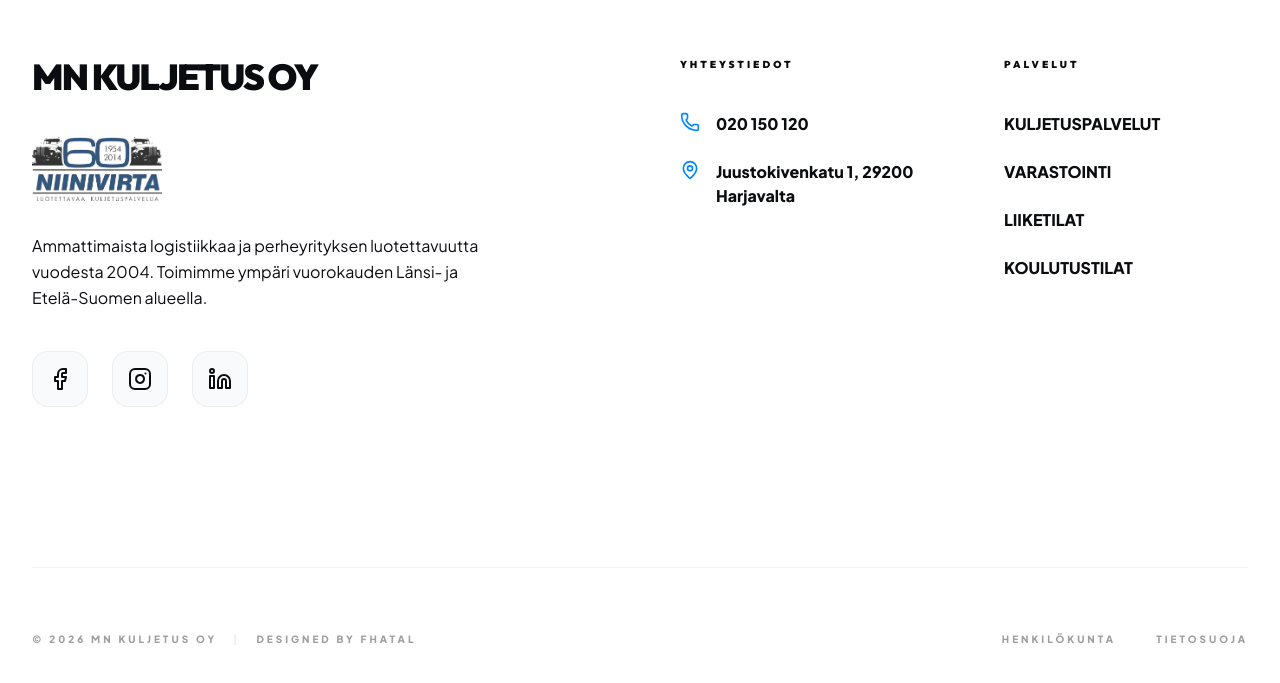
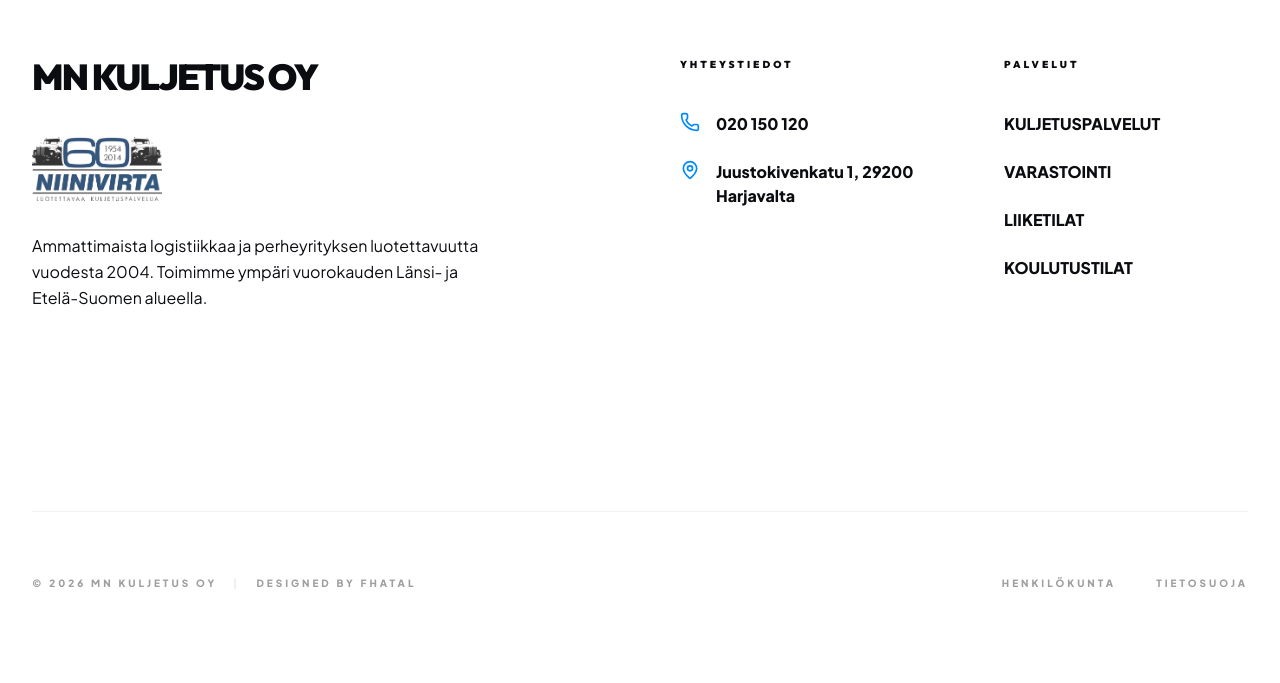
Before and after one commit to FHATAL/MN-Kuljetus, a React (Vite) app: page /historia in a window 1280 px wide. Shown: the part 4949-5632 px from the top of the page. Built offline with nearby package versions, Linux system fonts and the light colour scheme.

Commit message:
refactor: Adjust responsive text sizing and spacing across pages and components, and refine footer content and layout.

```diff
--- a/src/components/ContactForm.tsx
+++ b/src/components/ContactForm.tsx
@@ -12,7 +12,7 @@
 }
 
 const ContactForm = ({
-    formId = "FORM_ID_HERE",
+    formId,
     defaultSubject = "Tarjouspyyntö",
     showSubjectSelect = true,
     excludeSubjects = [],
@@ -62,7 +62,7 @@
                     </button>
                 </motion.div>
             ) : (
-                <form onSubmit={handleSubmit} className="space-y-10" action={`https://formspree.io/f/${formId}`} method="POST">
+                <form onSubmit={handleSubmit} className="space-y-10" {...(formId ? { action: `https://formspree.io/f/${formId}`, method: "POST" } : {})}>
                     {/* Add title/desc if provided, otherwise parent handles it */}
                     {(title || description) && (
                         <div className="text-center mb-10">
--- a/src/components/Footer.tsx
+++ b/src/components/Footer.tsx
@@ -1,11 +1,10 @@
-import { motion } from 'framer-motion'
-import { Phone, MapPin, Facebook, Instagram, Linkedin } from 'lucide-react'
+import { Phone, MapPin } from 'lucide-react'
 import { Link } from 'react-router-dom'
 import niinivirta60 from '../assets/images/niinivirta60.png'
 
 const Footer = () => {
     return (
-        <footer className="bg-white text-dark pt-24 pb-12 lg:pt-48 md:pt-32 md:pb-24 border-t border-black/5 shadow-[0_-20px_50px_rgba(0,0,0,0.02)]">
+        <footer className="bg-white text-dark pt-16 pb-8 md:pt-32 lg:pt-48 md:pb-24 border-t border-black/5 shadow-[0_-20px_50px_rgba(0,0,0,0.02)]">
             <div className="container">
                 <div className="grid grid-cols-1 md:grid-cols-2 lg:grid-cols-4 gap-10 md:gap-20 mb-20 md:mb-40">
                     <div className="lg:col-span-2">
@@ -16,16 +15,7 @@
                             Toimimme ympäri vuorokauden Länsi- ja Etelä-Suomen alueella.
                         </p>
                         <div className="flex gap-6">
-                            {[Facebook, Instagram, Linkedin].map((Icon, i) => (
-                                <motion.a
-                                    key={i}
-                                    whileHover={{ y: -5, scale: 1.1, color: '#0088ff' }}
-                                    href="#"
-                                    className="w-14 h-14 bg-slate-50 rounded-2xl flex items-center justify-center border border-black/5 hover:border-secondary hover:shadow-xl transition-all"
-                                >
-                                    <Icon size={24} />
-                                </motion.a>
-                            ))}
+                            {/* Social media links removed until provided */}
                         </div>
                     </div>
 
@@ -55,9 +45,9 @@
                 </div>
 
                 <div className="pt-8 md:pt-16 border-t border-black/5 flex flex-col md:flex-row justify-between items-center gap-8 text-dark/40 font-black text-[10px] tracking-[0.3em] uppercase">
-                    <p>
-                        © {new Date().getFullYear()} MN KULJETUS OY
-                        <span className="mx-4 opacity-20">|</span>
+                    <p className="flex flex-col md:flex-row items-center gap-2 md:gap-0">
+                        <span>© {new Date().getFullYear()} MN KULJETUS OY</span>
+                        <span className="hidden md:inline mx-4 opacity-20">|</span>
                         <a href="https://fhatal.com" target="_blank" rel="noopener noreferrer" className="hover:text-dark transition-colors">DESIGNED BY FHATAL</a>
                     </p>
                     <div className="flex gap-10">
--- a/src/pages/History.tsx
+++ b/src/pages/History.tsx
@@ -65,10 +65,10 @@
                     className="mb-16 md:mb-32 text-center"
                 >
                     <span className="text-secondary font-black tracking-[0.5em] text-xs uppercase mb-4 block">YRITYS</span>
-                    <h1 className="text-4xl lg:text-8xl lg:text-6xl md:text-4xl font-black mb-8 tracking-tighter leading-none text-dark">
+                    <h1 className="text-4xl sm:text-5xl md:text-6xl lg:text-7xl xl:text-8xl font-black mb-6 md:mb-8 tracking-tighter leading-none text-dark">
                         MEIDÄN <span className="text-secondary">TARINAMME</span>
                     </h1>
-                    <p className="text-xl md:text-2xl text-dark/60 max-w-3xl mx-auto font-medium leading-relaxed">
+                    <p className="text-lg sm:text-xl md:text-2xl text-dark/60 max-w-3xl mx-auto font-medium leading-relaxed">
                         Yli kaksi vuosikymmentä luottamusta, ammattitaitoa ja vakaata kasvua logistiikan eturintamassa.
                     </p>
                 </motion.div>
--- a/src/pages/TrainingSpaces.tsx
+++ b/src/pages/TrainingSpaces.tsx
@@ -18,10 +18,10 @@
                 <div className="container relative z-10">
                     <motion.div initial={{ opacity: 0, y: 30 }} animate={{ opacity: 1, y: 0 }}>
                         <span className="text-secondary font-black tracking-[0.5em] text-xs uppercase mb-4 block">SIEVARIN</span>
-                        <h1 className="text-4xl lg:text-8xl lg:text-6xl md:text-4xl font-black mb-8 tracking-tighter leading-none text-dark">
+                        <h1 className="text-4xl sm:text-5xl md:text-6xl lg:text-7xl xl:text-8xl font-black mb-6 md:mb-8 tracking-tighter leading-none text-dark">
                             KOKOUS<span className="text-secondary">TILAT</span>
                         </h1>
-                        <p className="text-xl md:text-2xl text-dark/60 max-w-3xl font-medium leading-relaxed">
+                        <p className="text-lg sm:text-xl md:text-2xl text-dark/60 max-w-3xl font-medium leading-relaxed">
                             Täydelliset puitteet kokouksille, koulutuksille, yritystilaisuuksille ja juhlille avarassa ja valoisassa ympäristössä Harjavallassa.
                         </p>
                     </motion.div>
--- a/src/pages/WarehousingServices.tsx
+++ b/src/pages/WarehousingServices.tsx
@@ -19,10 +19,10 @@
                         animate={{ opacity: 1, y: 0 }}
                     >
                         <span className="text-secondary font-black tracking-[0.5em] text-xs uppercase mb-4 block">PALVELUT</span>
-                        <h1 className="text-4xl lg:text-8xl lg:text-6xl md:text-4xl font-black mb-8 tracking-tighter leading-none text-dark">
+                        <h1 className="text-4xl sm:text-5xl md:text-6xl lg:text-7xl xl:text-8xl font-black mb-6 md:mb-8 tracking-tighter leading-none text-dark">
                             VARASTOINTI<span className="text-secondary">PALVELUT</span>
                         </h1>
-                        <p className="text-xl md:text-2xl text-dark/60 max-w-3xl font-medium leading-relaxed">
+                        <p className="text-lg sm:text-xl md:text-2xl text-dark/60 max-w-3xl font-medium leading-relaxed">
                             Nykyaikaista ja turvallista varastotilaa sekä logistiikan kokonaisratkaisuja Porin parhaalla paikalla.
                         </p>
                     </motion.div>
```
Also changed, not shown: src/components/Hero.tsx (+6 -4 lines).
